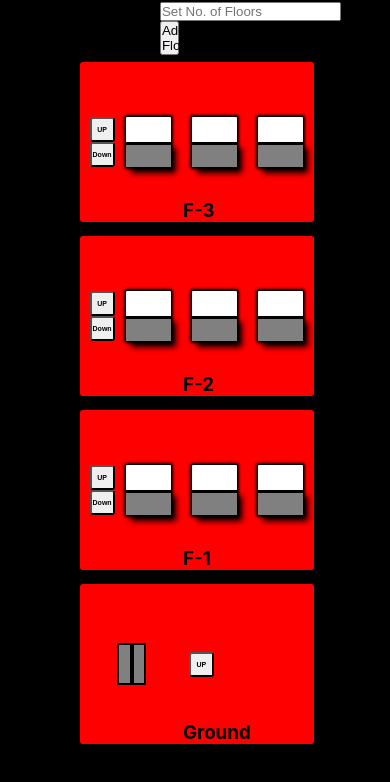
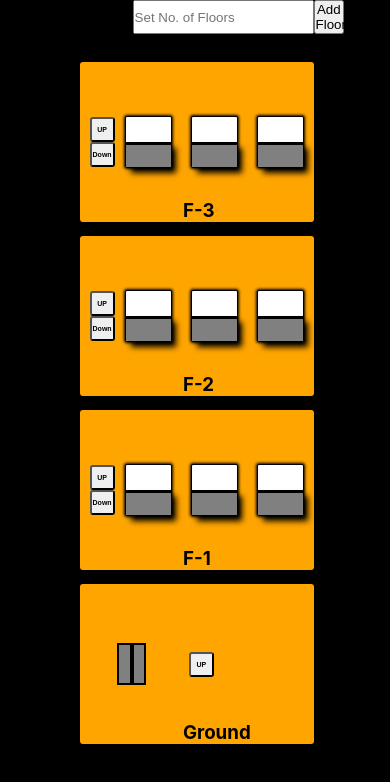
Before and after one commit to singh3069/Iift_simulation, a React (Create React App) app: page / in a window 390 px wide. Shown: the top 782 px of the page. Built offline with nearby package versions, Linux system fonts and the light colour scheme.

Commit message:
media querry added to inputdiv

```diff
--- a/src/App.css
+++ b/src/App.css
@@ -122,9 +122,9 @@ body {
 /*----------------------------------------- Media Querry -----------------------------------------  */
 
 @media (max-width: 1400px) {
-  .floors {
+  /* .floors {
     background-color: red;
-  }
+  } */
 
   .room {
     height: 100px;
@@ -133,6 +133,11 @@ body {
 
   .lift {
     left: 14%;
+  }
+
+  .inputDiv {
+    display: flex;
+    width: 26%;
   }
 }
 
@@ -233,6 +238,10 @@ body {
     font-weight: 700;
     width: 25px;
   }
+
+  .inputDiv {
+    left: 34%;
+  }
 }
 
 @media (max-width: 370px) {
@@ -254,4 +263,13 @@ body {
   .bttn {
     width: 21px;
   }
+
+  .inputDiv {
+    width: 40%;
+    left: 22%;
+  }
 }
+
+/* .inputDiv {
+    width: 20%;
+  } */
```
